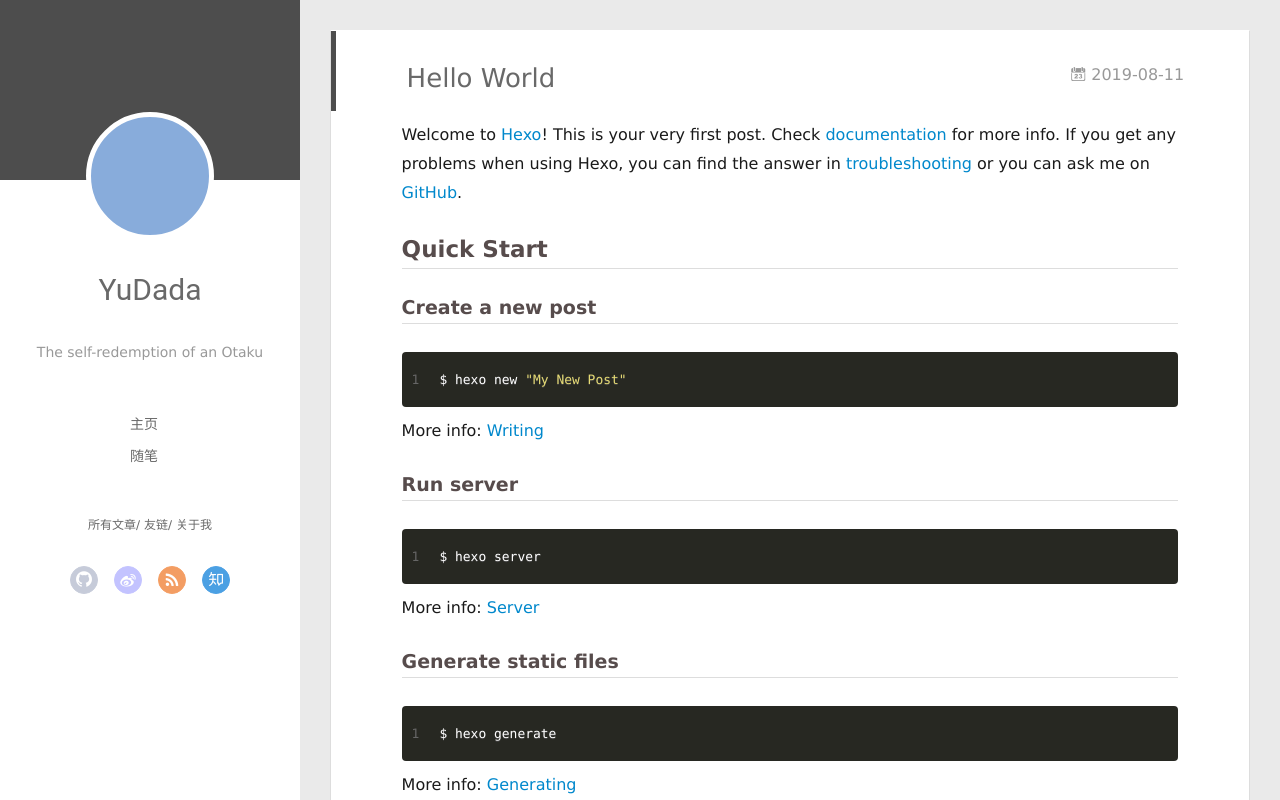
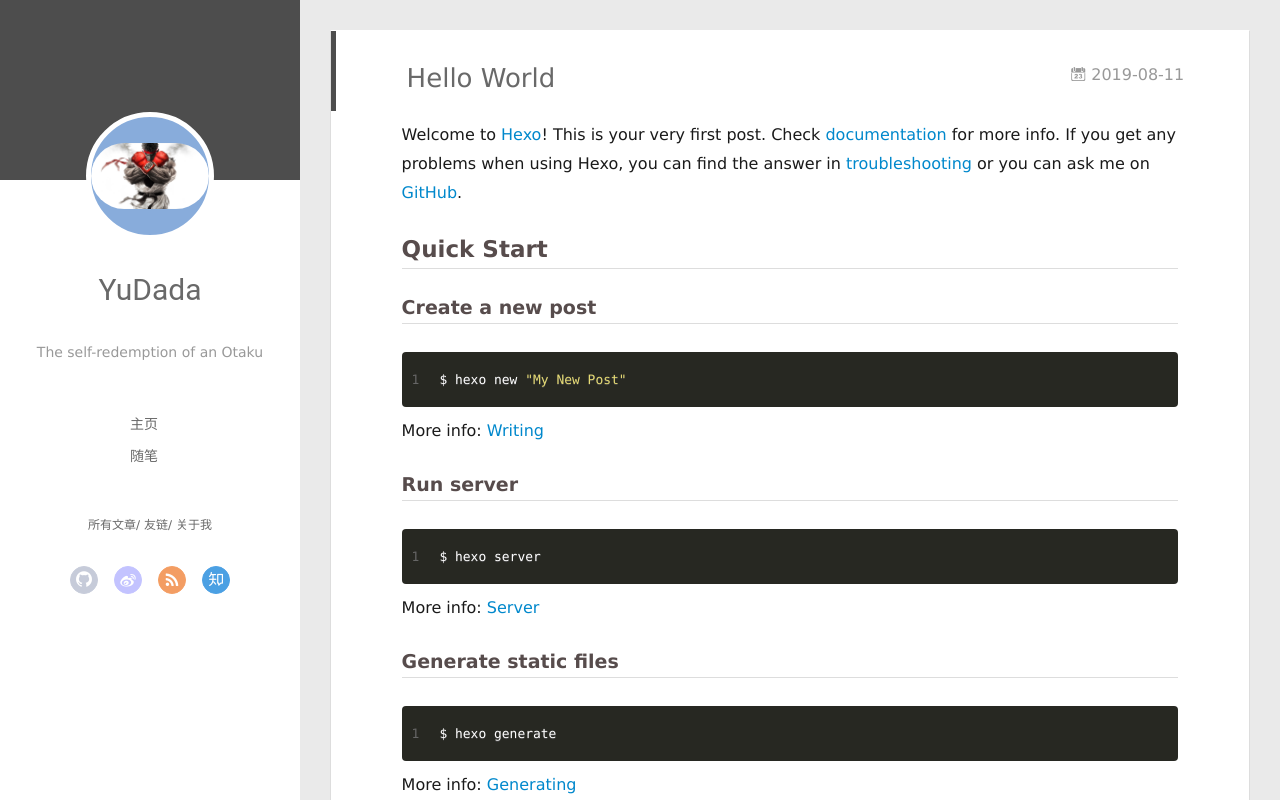
Before and after one commit to MrOldYu/MrOldYu.github.io, a plain HTML site: page 2019/08/11/hello-world/index.html in a window 1280 px wide. Drawn offline with Linux system fonts and the light colour scheme; no server answers.

Commit message:
Site updated: 2019-08-12 23:52:01

```diff
--- a/2019/08/11/hello-world/index.html
+++ b/2019/08/11/hello-world/index.html
@@ -48,7 +48,7 @@
 <div class="intrude-less">
 	<header id="header" class="inner">
 		<a href="/" class="profilepic">
-			<img src="" class="js-avatar">
+			<img src="/img/streetsfighter.jpg" class="js-avatar">
 		</a>
 		<hgroup>
 		  <h1 class="header-author"><a href="/">YuDada</a></h1>
@@ -108,7 +108,7 @@
 	<div class="intrude-less">
 		<header id="header" class="inner">
 			<div class="profilepic">
-				<img src="" class="js-avatar">
+				<img src="/img/streetsfighter.jpg" class="js-avatar">
 			</div>
 			<hgroup>
 			  <h1 class="header-author js-header-author">YuDada</h1>
```
Also changed, not shown: archives/2019/08/index.html (+2 -2 lines), archives/2019/index.html (+2 -2 lines), archives/index.html (+2 -2 lines), index.html (+2 -2 lines).
